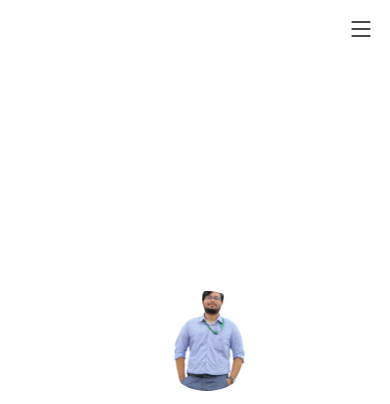
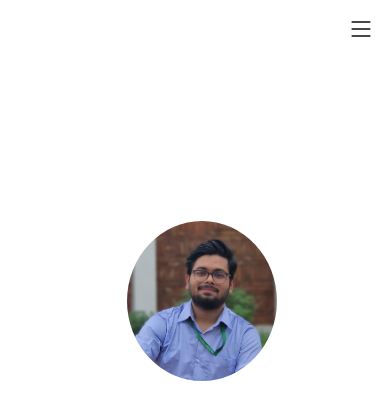
Before and after one commit to tajbidtousif/My_Portfolio, a plain HTML site: page index.html in a window 390 px wide. Shown: the top 404 px of the page. Drawn offline with nearby package versions, Linux system fonts and the light colour scheme; files whose address does not match are found by name.

Commit message:
developing

```diff
--- a/assets/css/style.css
+++ b/assets/css/style.css
@@ -285,7 +285,7 @@ h6 {
   width: 300px; /* Adjust size as needed */
   height: 300px; /* Adjust size as needed */
   border-radius: 50%; /* Make it circular */
-  background: url("/assets/img/tousif.png") center center no-repeat; /* Replace "path/to/your/image.jpg" with the path to your image */
+  background: url("/assets/img/heropic.jpg") center center no-repeat; /* Replace "path/to/your/image.jpg" with the path to your image */
   background-size: cover;
   position: fixed;
   top: 50%;
--- a/index.html
+++ b/index.html
@@ -240,7 +240,7 @@
       <p>A Professional Showcase Website</p>
       <p class="description">This portfolio website confidently presents a diverse array of professional work, distinguished by its sleek design and user-friendly navigation.</p>
 
-      <a href="#" target="_blank"><button>VIEW PROJECT</button></a>
+      <a href="https://shahtajbidtousif.vercel.app/" target="_blank"><button>VIEW PROJECT</button></a>
       <a href="#" target="_blank">
         <img src="./assets/github.png" alt="GitHub" class="githubicon" style="width: 20px; height: 20px;">
       </a>
--- a/mediaqueries.css
+++ b/mediaqueries.css
@@ -162,8 +162,8 @@
     transition: transform 0.3s ease;
   }
   #hero {
-    padding-left: 20px; /* Adjust padding for smaller screens */
-    background-image: url("path/to/mobile/image.jpg"); /* Specify the path to the mobile image */
+    padding-left: 10px; /* Adjust padding for smaller screens */
+    background-image: url(""); /* Specify the path to the mobile image */
     background-size: cover; /* Ensure the background image covers the entire section */
     background-position: top; /* Position the background image at the top */
     background-repeat: no-repeat; /* Prevent the background image from repeating */
@@ -172,13 +172,13 @@
 
   /* Circular picture styles */
   #hero .circular-portfolio-pic {
-    width: 100px; /* Adjust the width of the circular picture */
-    height: 100px; /* Adjust the height of the circular picture */
+    width: 150px; /* Adjust the width of the circular picture */
+    height: 160px; /* Adjust the height of the circular picture */
     border-radius: 50%; /* Make it circular */
-    background: url("/assets/img/tousif.png") center center no-repeat; /* Specify the path to the circular image */
+    background: url("/assets/img/heropic.jpg") center center no-repeat; /* Specify the path to the circular image */
     background-size: cover; /* Ensure the circular image covers the entire container */
     position: absolute; /* Position the circular picture absolutely */
-    top: 20px; /* Adjust the distance from the top */
+    top: -50px; /* Adjust the distance from the top */
     left: 50%; /* Position it horizontally in the center */
     transform: translateX(-50%); /* Center horizontally */
     z-index: 1; /* Ensure it appears behind other content */
```
Also changed, not shown: assets/img/heropic.jpg (added).
